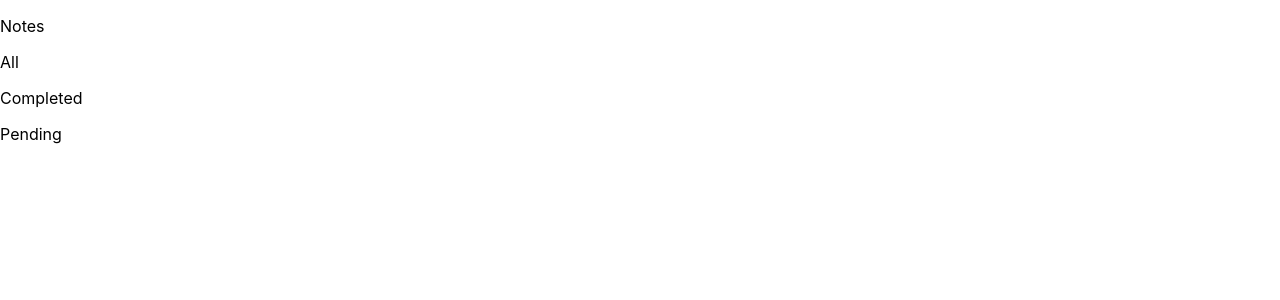
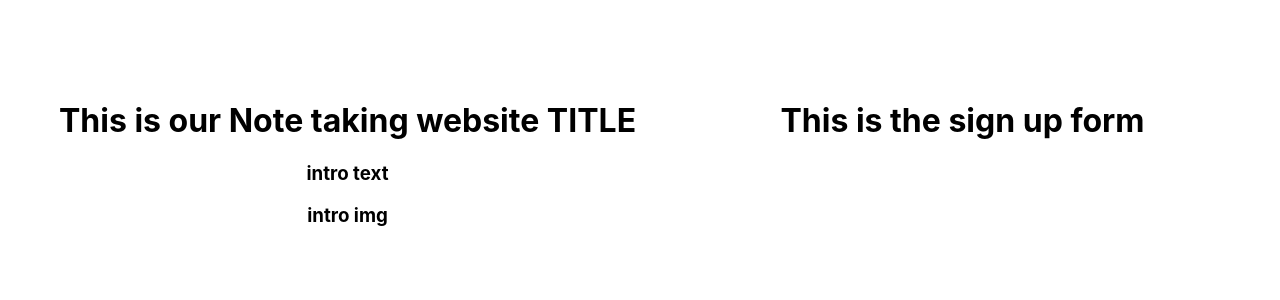
Before and after one commit to lindsaysperring/kanganote, a React (Create React App) app in the folder notes-client/: page / in a window 1280 px wide. Shown: the top 300 px of the page. Built offline with nearby package versions, Linux system fonts and the light colour scheme.

Commit message:
Making Landing Page template

```diff
--- /dev/null
+++ b/notes-client/src/LandingPage.css
@@ -0,0 +1,6 @@
+.columns{
+  text-align: center;
+  margin: 80px 10px 0px 40px;
+  display: grid;
+  grid-template-columns: 1fr 1fr;
+}
--- /dev/null
+++ b/notes-client/src/LandingPage.js
@@ -0,0 +1,23 @@
+import React from 'react'
+
+import './LandingPage.css'
+
+const LandingPage = () => {
+
+  return (
+    <div className="backContainer">
+      <div className="columns">
+      <div className="info">
+        <h1> This is our Note taking website TITLE </h1>
+        <h3> intro text</h3>
+        <h3> intro img</h3>
+      </div>
+      <div className="form">
+        <h1>This is the sign up form</h1>
+      </div>
+      </div>
+    </div>
+  )
+}
+
+export default LandingPage
--- a/notes-client/src/index.js
+++ b/notes-client/src/index.js
@@ -3,10 +3,11 @@ import ReactDOM from 'react-dom';
 import './index.css';
 import App from './App';
 import reportWebVitals from './reportWebVitals';
+import LandingPage from './LandingPage';
 
 ReactDOM.render(
   <React.StrictMode>
-    <App />
+    <LandingPage />
   </React.StrictMode>,
   document.getElementById('root')
 );
```
